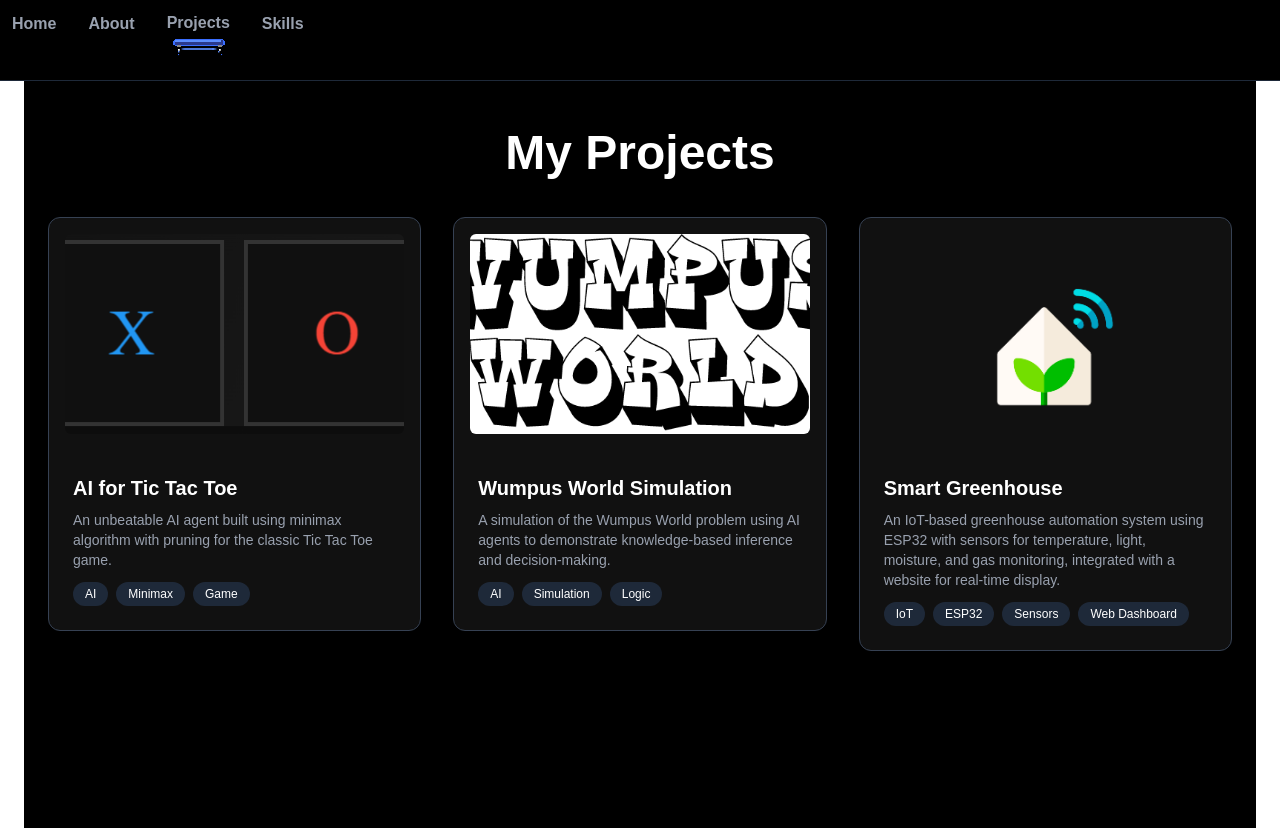
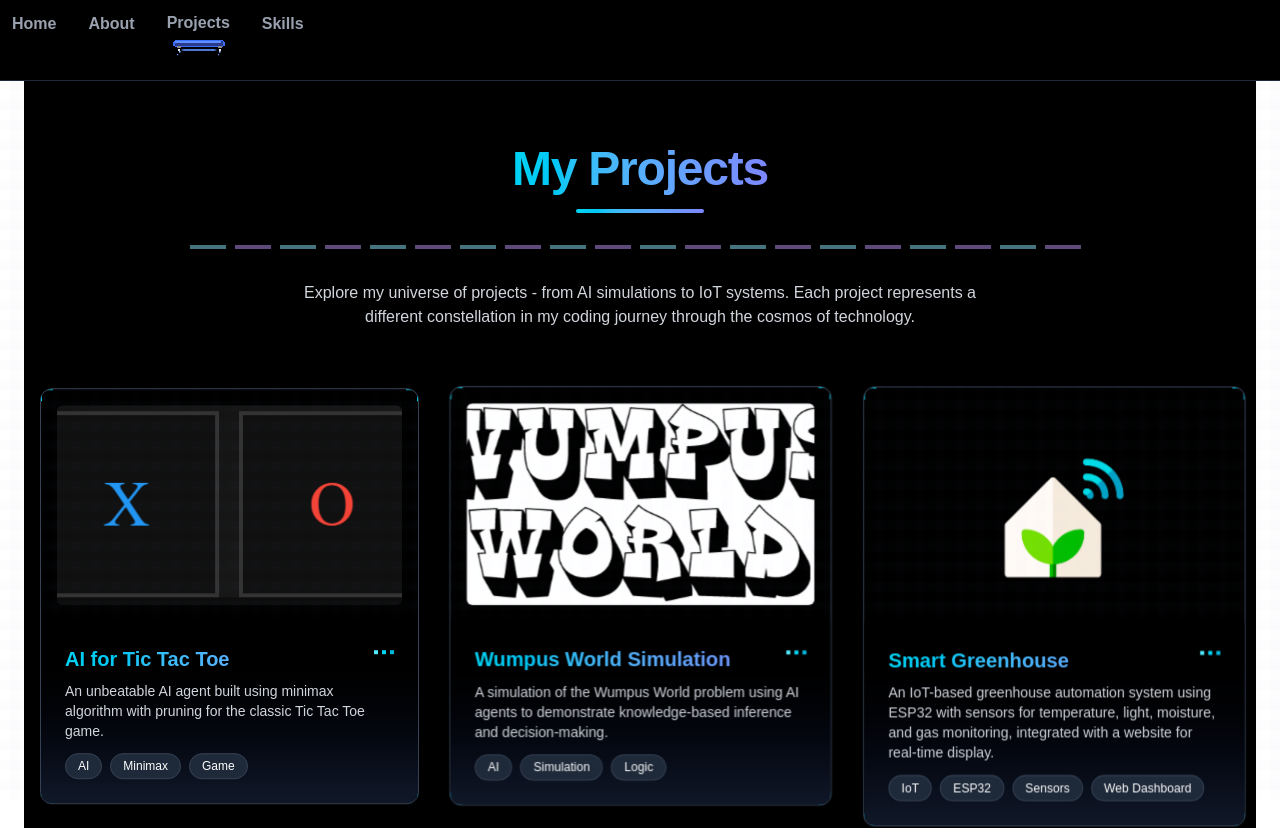
Before and after one commit to its-lightning/portfolio, a Next.js app: page /projects in a window 1280 px wide. Shown: the top 828 px of the page. Built offline with nearby package versions, Linux system fonts and the light colour scheme.

Commit message:
project page

```diff
--- a/app/page.tsx
+++ b/app/page.tsx
@@ -18,12 +18,12 @@ export default function Home() {
   const TEXT = "(^.-)   Manoj Srivatsava   (^.^)";
   const PIXEL_SIZE = 2;
   const PIXEL_GAP = 1;
-  const ROCKET_SPEED = 5;
+  const ROCKET_SPEED = 8;
   const SHIP_SPEED = 1.5;
-  const ROCKET_LAUNCH_INTERVAL = 600; // ms
+  const ROCKET_LAUNCH_INTERVAL = 200; // ms
   const EXPLOSION_RADIUS = 10;
   const CANVAS_WIDTH = 1500;
-  const CANVAS_HEIGHT = 600;
+  const CANVAS_HEIGHT = 700;
 
   // Initialize the pixels from text
   const initializePixels = useCallback(() => {
@@ -276,7 +276,7 @@ export default function Home() {
   };
 
   return (
-    <div className="bg-black w-full h-screen flex items-center justify-center flex-col">
+    <div className="bg-black w-full h-200 flex items-center justify-center flex-col">
       <h1 className="text-white text-xl mb-4"><strong>Portfolio of </strong></h1>
       <canvas ref={canvasRef} className="bg-black rounded-lg shadow-lg" />
       <p className="text-gray-400 mt-4 text-sm"></p>
--- a/app/projects/page.tsx
+++ b/app/projects/page.tsx
@@ -1,4 +1,6 @@
-import React from "react";
+"use client";
+
+import { useState, useEffect } from "react";
 import Link from "next/link";
 
 const projects = [
@@ -66,25 +68,63 @@ const Project: React.FC<ProjectProps> = ({
   image,
   tags,
   link
-}) => (
+}) => {
+  // Random rotation for floating effect, different for each card
+  const rotation = Math.random() * 4 - 2; // Between -2 and 2 degrees
+
+  return (
     <a
       href={link}
       target="_blank"
       rel="noopener noreferrer"
       className="block"
     >
-    <div className="cursor-pointer transform hover:scale-105 transition-transform duration-300 rounded-xl bg-[#111111] text-white shadow-md overflow-hidden border border-gray-700">
-      <div className="p-4">
+      <div
+        className="cursor-pointer transform hover:scale-105 transition-all duration-500 rounded-xl bg-black bg-opacity-60 text-white shadow-lg overflow-hidden border border-gray-700 relative"
+        style={{
+          animation: `float 6s ease-in-out infinite`,
+          animationDelay: `${Math.random() * 2}s`,
+          transform: `rotate(${rotation}deg)`
+        }}
+      >
+        {/* Pixel corner decorations */}
+        <div className="absolute w-3 h-3 top-0 left-0 border-t border-l border-cyan-400"></div>
+        <div className="absolute w-3 h-3 top-0 right-0 border-t border-r border-cyan-400"></div>
+        <div className="absolute w-3 h-3 bottom-0 left-0 border-b border-l border-cyan-400"></div>
+        <div className="absolute w-3 h-3 bottom-0 right-0 border-b border-r border-cyan-400"></div>
+
+        <div className="p-4 relative">
           <img src={image} alt={title} className="w-full h-50 object-cover rounded-md" />
+
+          {/* Subtle pixel grid overlay */}
+          <div
+            className="absolute inset-0 opacity-10 pointer-events-none"
+            style={{
+              backgroundImage: `
+                repeating-linear-gradient(0deg, transparent, transparent 10px, rgba(139, 233, 253, 0.1) 10px, rgba(139, 233, 253, 0.1) 20px),
+                repeating-linear-gradient(90deg, transparent, transparent 10px, rgba(189, 147, 249, 0.1) 10px, rgba(189, 147, 249, 0.1) 20px)
+              `
+            }}
+          />
         </div>
-      <div className="p-6">
-        <h2 className="text-xl font-bold mb-2">{title}</h2>
-        <p className="text-sm text-gray-400 mb-3">{description}</p>
+
+        <div className="p-6 bg-gradient-to-b from-black to-gray-900 relative">
+          {/* Pixel decoration */}
+          <div className="absolute right-6 top-4">
+            <div className="w-1 h-1 bg-cyan-300 inline-block mr-1"></div>
+            <div className="w-1 h-1 bg-cyan-400 inline-block mr-1"></div>
+            <div className="w-1 h-1 bg-cyan-500 inline-block"></div>
+          </div>
+
+          <h2 className="text-xl font-bold mb-2 bg-clip-text text-transparent bg-gradient-to-r from-cyan-400 to-indigo-400">
+            {title}
+          </h2>
+          <p className="text-sm text-gray-300 mb-3">{description}</p>
           <div className="flex flex-wrap gap-2">
             {tags.map((tag, index) => (
               <span
                 key={index}
-              className="bg-gray-800 px-3 py-1 text-xs rounded-full"
+                className="bg-gray-800 border border-gray-700 px-3 py-1 text-xs rounded-full transition-colors hover:border-cyan-400"
               >
                 {tag}
               </span>
@@ -94,20 +134,271 @@ const Project: React.FC<ProjectProps> = ({
       </div>
     </a>
   );
+};
 
 export default function Portfolio() {
+  const [scrollPosition, setScrollPosition] = useState(0);
+
+  useEffect(() => {
+    const handleScroll = () => {
+      setScrollPosition(window.scrollY);
+    };
+
+    window.addEventListener("scroll", handleScroll);
+    return () => window.removeEventListener("scroll", handleScroll);
+  }, []);
+
+  // Pixel art elements
+  const PixelStar = ({ x, y, size, color }: { x: number; y: number; size: number; color: string }) => (
+    <div
+      className="absolute"
+      style={{
+        left: `${x}%`,
+        top: `${y}%`,
+        width: size,
+        height: size,
+        backgroundColor: color,
+        boxShadow: `0 0 ${size}px ${color}`,
+        opacity: Math.random() * 0.5 + 0.5
+      }}
+    />
+  );
+
+  const PixelPlanet = ({ x, y, size, colors }: { x: number; y: number; size: number; colors: string[] }) => (
+    <div
+      className="absolute"
+      style={{
+        left: `${x}%`,
+        top: `${y}%`,
+        width: `${size}px`,
+        height: `${size}px`,
+        borderRadius: '50%',
+        background: `radial-gradient(circle at ${size * 0.3}px ${size * 0.3}px, ${colors[0]} 0%, ${colors[1]} 60%, ${colors[2]} 100%)`,
+        boxShadow: `0 0 ${size / 5}px ${colors[0]}`,
+        transform: `translateY(${Math.sin(scrollPosition / 500) * 10}px)`,
+        zIndex: -5
+      }}
+    />
+  );
+
+  const PixelConstellation = ({points, x, y, scale}: {points: { x: number; y: number }[]; x: number; y: number; scale: number;}) => {
     return (
-    <div className="bg-black min-h-screen">
-      <div className="px-6 py-12">
-        <h1 className="text-3xl md:text-5xl text-white font-bold mb-10 text-center">
+      <div className="absolute" style={{ left: `${x}%`, top: `${y}%`, zIndex: -5 }}>
+        <svg width={100 * scale} height={100 * scale} viewBox="0 0 100 100">
+          {/* Lines connecting stars */}
+          {points.map((point, i) => {
+            if (i < points.length - 1) {
+              return (
+                <line
+                  key={`line-${i}`}
+                  x1={point.x}
+                  y1={point.y}
+                  x2={points[i+1].x}
+                  y2={points[i+1].y}
+                  stroke="rgba(255,255,255,0.3)"
+                  strokeWidth="1"
+                  strokeDasharray="2 2"
+                />
+              );
+            }
+            return null;
+          })}
+
+          {/* Stars at vertices */}
+          {points.map((point, i) => (
+            <rect
+              key={`star-${i}`}
+              x={point.x - 1}
+              y={point.y - 1}
+              width="2"
+              height="2"
+              fill="white"
+            />
+          ))}
+        </svg>
+      </div>
+    );
+  };
+
+  // Random stars
+  const stars = Array.from({ length: 100 }, (_, i) => ({
+    id: i,
+    x: Math.random() * 100,
+    y: Math.random() * 100,
+    size: Math.random() * 2 + 1,
+    color: Math.random() > 0.8 ?
+      Math.random() > 0.5 ? "#8BE9FD" : "#BD93F9" :
+      "#FFFFFF"
+  }));
+
+  // Constellations data
+  const constellations = [
+    {
+      id: 1,
+      x: 10,
+      y: 15,
+      scale: 0.6,
+      points: [
+        { x: 10, y: 10 },
+        { x: 25, y: 30 },
+        { x: 40, y: 20 },
+        { x: 60, y: 35 },
+        { x: 75, y: 15 }
+      ]
+    },
+    {
+      id: 2,
+      x: 60,
+      y: 60,
+      scale: 0.5,
+      points: [
+        { x: 10, y: 40 },
+        { x: 30, y: 30 },
+        { x: 50, y: 50 },
+        { x: 30, y: 70 },
+        { x: 10, y: 40 }
+      ]
+    }
+  ];
+
+  return (
+    <div className="min-h-screen relative overflow-x-hidden bg-black">
+      {/* Space Background */}
+      <div className="fixed inset-0" style={{ zIndex: -10 }}>
+        {/* Pixel Stars */}
+        {stars.map(star => (
+          <PixelStar
+            key={star.id}
+            x={star.x}
+            y={star.y}
+            size={star.size}
+            color={star.color}
+          />
+        ))}
+
+        {/* Pixel Planets */}
+        <PixelPlanet
+          x={15}
+          y={20}
+          size={40}
+          colors={["#8BE9FD", "#0099FF", "#0044AA"]}
+        />
+        <PixelPlanet
+          x={85}
+          y={70}
+          size={60}
+          colors={["#FF9D00", "#FF4D00", "#7E2500"]}
+        />
+
+        {/* Constellations */}
+        {constellations.map(constellation => (
+          <PixelConstellation
+            key={constellation.id}
+            x={constellation.x}
+            y={constellation.y}
+            scale={constellation.scale}
+            points={constellation.points}
+          />
+        ))}
+
+        {/* Subtle Pixelated Nebula Grid */}
+        <div
+          className="absolute inset-0 opacity-10"
+          style={{
+            backgroundImage: `
+              repeating-linear-gradient(0deg, transparent, transparent 10px, rgba(86, 30, 160, 0.1) 10px, rgba(86, 30, 160, 0.1) 20px),
+              repeating-linear-gradient(90deg, transparent, transparent 10px, rgba(30, 86, 160, 0.1) 10px, rgba(30, 86, 160, 0.1) 20px)
+            `
+          }}
+        />
+      </div>
+
+      {/* Content Container */}
+      <div className="container mx-auto py-16 px-4 relative z-10">
+        <div className="text-center mb-16">
+          <h1 className="text-5xl font-bold text-white mb-4 tracking-tight">
+            <span className="bg-clip-text text-transparent bg-gradient-to-r from-cyan-400 to-indigo-400">
               My Projects
+            </span>
           </h1>
-        <div className="grid grid-cols-1 sm:grid-cols-2 lg:grid-cols-3 gap-8">
+          <div className="h-1 w-32 mx-auto bg-gradient-to-r from-cyan-400 to-indigo-400 rounded-full mb-8"></div>
+
+          {/* Animated Pixel Border */}
+          <div className="w-3/4 mx-auto h-1 overflow-hidden relative mb-8">
+            <div className="animate-pulse">
+              {Array.from({ length: 20 }).map((_, i) => (
+                <div
+                  key={i}
+                  className="absolute h-1"
+                  style={{
+                    left: `${i * 5}%`,
+                    width: '4%',
+                    backgroundColor: i % 2 === 0 ? '#8BE9FD' : '#BD93F9',
+                    opacity: 0.6
+                  }}
+                />
+              ))}
+            </div>
+          </div>
+
+          <p className="text-gray-300 max-w-2xl mx-auto">
+            Explore my universe of projects - from AI simulations to IoT systems. Each project represents a different
+            constellation in my coding journey through the cosmos of technology.
+          </p>
+        </div>
+
+        <div
+          className="grid grid-cols-1 sm:grid-cols-2 lg:grid-cols-3 gap-8"
+          style={{ perspective: '1000px' }}
+        >
           {projects.map((project, idx) => (
-            <Project key={idx} {...project} />
+            <div
+              key={idx}
+              style={{
+                transformStyle: 'preserve-3d',
+                transform: `translateZ(${Math.sin(scrollPosition / 1000 + idx) * 10}px)`,
+                transition: 'transform 0.5s ease-out'
+              }}
+            >
+              <Project {...project} />
+            </div>
+          ))}
+        </div>
+
+        {/* Pixel Art Footer Decoration */}
+        <div className="mt-16 text-center">
+          <div className="inline-block">
+            {Array.from({ length: 11 }).map((_, i) => (
+              <div key={i} className="flex justify-center">
+                {Array.from({ length: 11 }).map((_, j) => {
+                  const distance = Math.sqrt(Math.pow(i-5, 2) + Math.pow(j-5, 2));
+                  return distance <= 5 && distance > 3.5 ? (
+                    <div
+                      key={j}
+                      className="w-2 h-2"
+                      style={{
+                        backgroundColor: j % 2 === 0 ? '#8BE9FD' : '#BD93F9',
+                        opacity: 0.6
+                      }}
+                    />
+                  ) : (
+                    <div key={j} className="w-2 h-2" />
+                  );
+                })}
+              </div>
             ))}
           </div>
         </div>
       </div>
+
+      {/* KeyFrame Animations */}
+      <style jsx global>{`
+        @keyframes float {
+          0% { transform: translateY(0px) rotate(var(--rotation, 0deg)); }
+          50% { transform: translateY(-10px) rotate(var(--rotation, 0deg)); }
+          100% { transform: translateY(0px) rotate(var(--rotation, 0deg)); }
+        }
+      `}</style>
+    </div>
   );
 }
```
Lines whose indentation alone changed are shown as unchanged.
